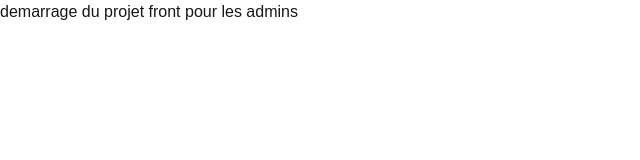
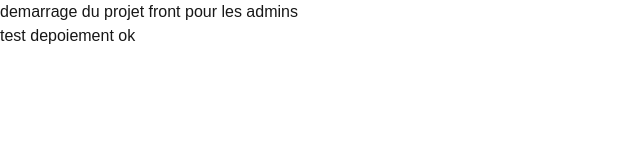
Before and after one commit to driano-gael/AdminJO_Front, a Next.js app in the folder application/: page / in a window 1280 px wide. Shown: the top 160 px of the page, without its empty margins (0-640 px from the left). Built offline with nearby package versions, Linux system fonts and the light colour scheme.

Commit message:
test deploiement

```diff
--- a/application/src/app/page.tsx
+++ b/application/src/app/page.tsx
@@ -2,6 +2,7 @@ export default function Home() {
   return (
     <>
       <p>demarrage du projet front pour les admins</p>
+      <p>test depoiement ok</p>
     </>
   );
 }
```
